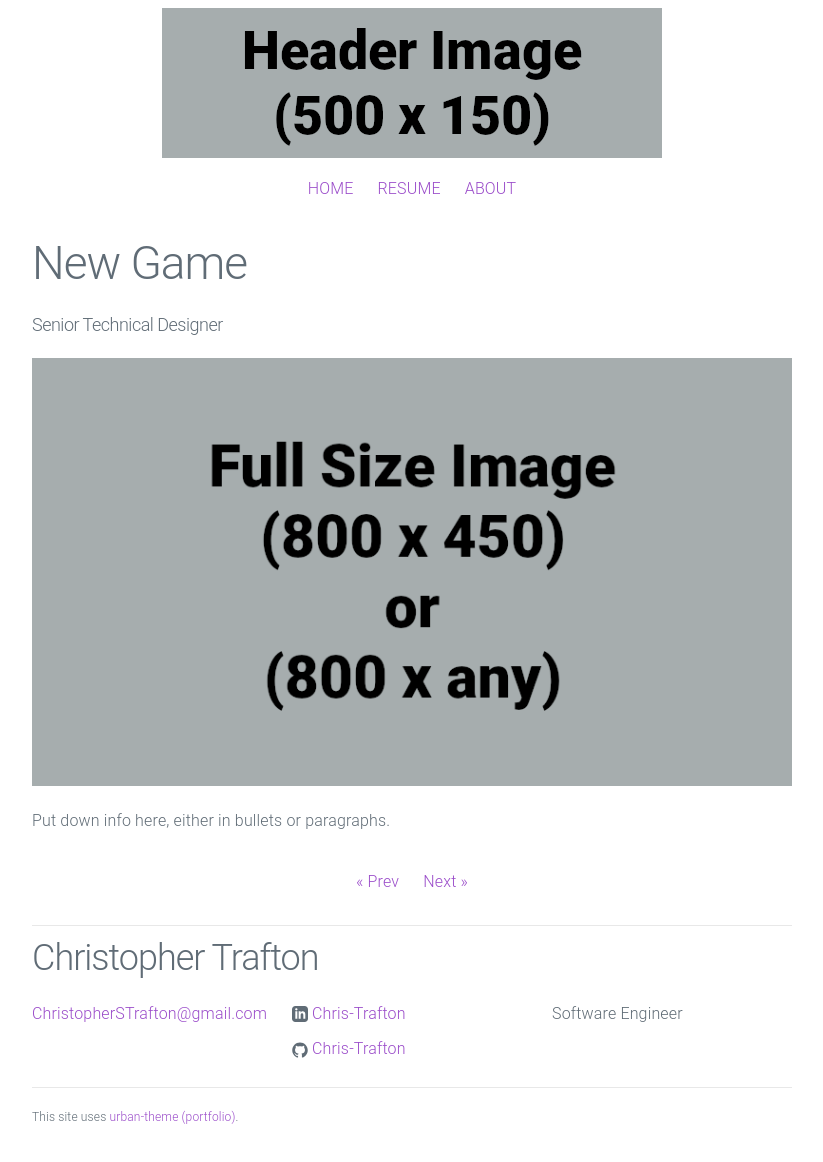
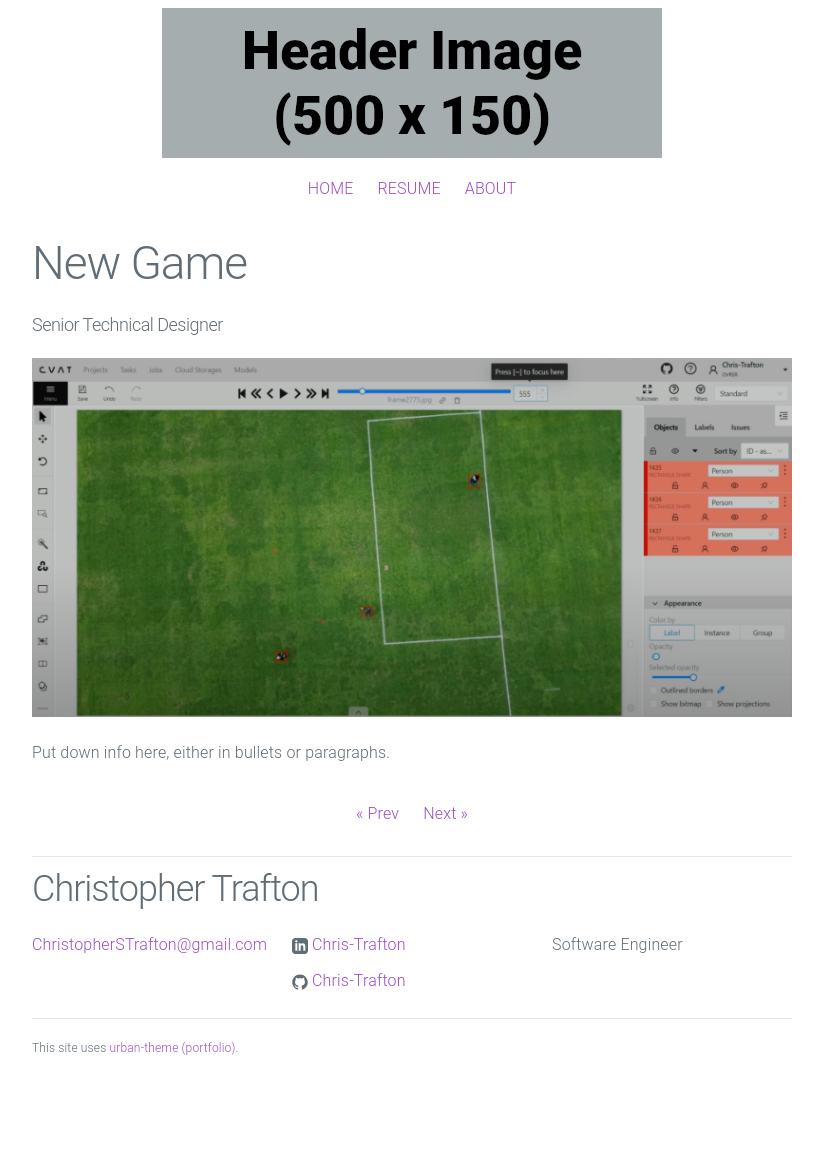
Before and after one commit to Chris-Trafton/Chris-Trafton.github.io, a Jekyll site: the page built from _posts/2022-10-06-new-game.md, in a window 1280 px wide. Shown: the whole page, without its empty margins (228-1051 px from the left). Built offline with Jekyll 4.4.1, drawn with Linux system fonts in a browser that asks for light colours; after the commit the page ends 1094 px from its top, so only the background shows below that.

Commit message:
Update 2022-10-06-new-game.md

```diff
--- a/_posts/2022-10-06-new-game.md
+++ b/_posts/2022-10-06-new-game.md
@@ -6,6 +6,6 @@ date:   2022-10-06 15:39:40
 preview: /assets/postpreview.png
 ---
 
-![Picture 1](/assets/fullsize.png)
+![Picture 1](/assets/droneproject.png)
 
 Put down info here, either in bullets or paragraphs.
```
